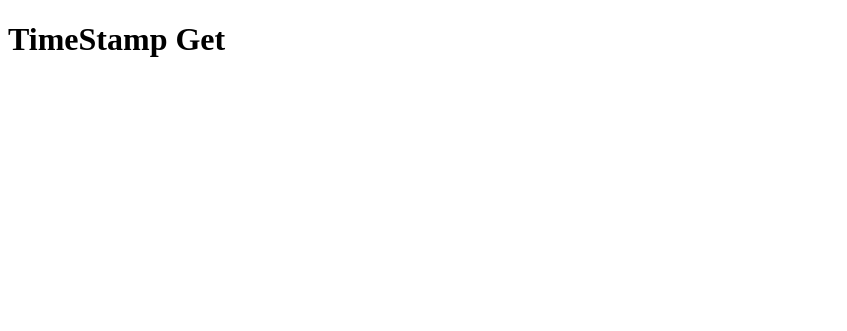
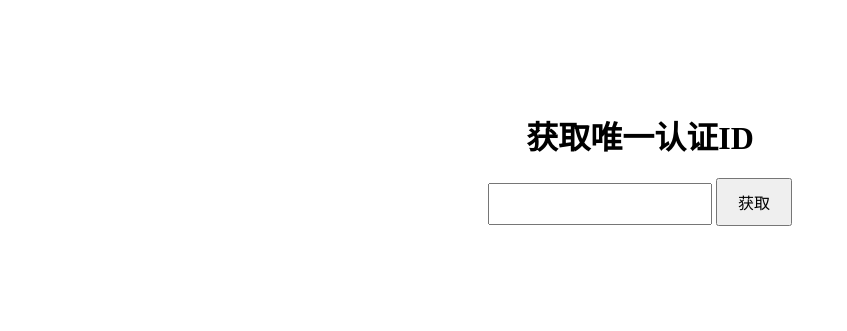
Before and after one commit to zhou-hack/pages, a plain HTML site: page index.html in a window 1280 px wide. Shown: the whole page, without its empty margins (0-847 px from the left). Drawn offline with Linux system fonts and the light colour scheme.

Commit message:
基本骨架

```diff
--- /dev/null
+++ b/index.css
@@ -0,0 +1,26 @@
+.container {
+    display: flex;
+    flex-direction: column;
+    align-items: center;
+    justify-content: center;
+    height: 40vh;
+    text-align: center;
+}
+
+.title {
+    margin-bottom: 20px;
+}
+
+.rstTimeStamp {
+    margin-bottom: 20px;
+    padding: 10px;
+    font-size: 1em;
+    width: 200px;
+    text-align: center;
+}
+
+.getTimeStamp {
+    padding: 10px 20px;
+    font-size: 1em;
+    cursor: auto;
+}
--- a/index.html
+++ b/index.html
@@ -1,11 +1,22 @@
 <!DOCTYPE html>
 <html lang="en">
+
 <head>
     <meta charset="UTF-8">
     <meta name="viewport" content="width=device-width, initial-scale=1.0">
     <title>Gitee Pages_TimeStamp</title>
+    <script src="/timestamp.js"></script>
+    <link rel="stylesheet" href="/index.css">
 </head>
+
 <body>
-    <h1 class="title">TimeStamp Get</h1>
+    <div class="container">
+        <h1 class="title">获取唯一认证ID</h1>
+        <div class="input_container">
+            <input type="text" class="rstTimeStamp" readonly></input>
+            <button class="getTimeStamp" onclick="getTimeStamp()">获取</button>
+        </div>
+    </div>
 </body>
+
 </html>
--- /dev/null
+++ b/timestamp.js
@@ -0,0 +1,10 @@
+async function getTimeStamp() {
+    var timeStamp = Math.round(new Date() / 1000)   // getTimeStamp
+    console.log("TimeStamp: ", timeStamp);
+    //GetTimeStamp
+    //Encrypt
+    var result = timeStamp * 3217890;
+    console.log("Ecypt: ", result);
+    var inputElement = document.querySelector('.rstTimeStamp');
+    inputElement.value = result;   //set timeStamp_s into html.input
+}
```
